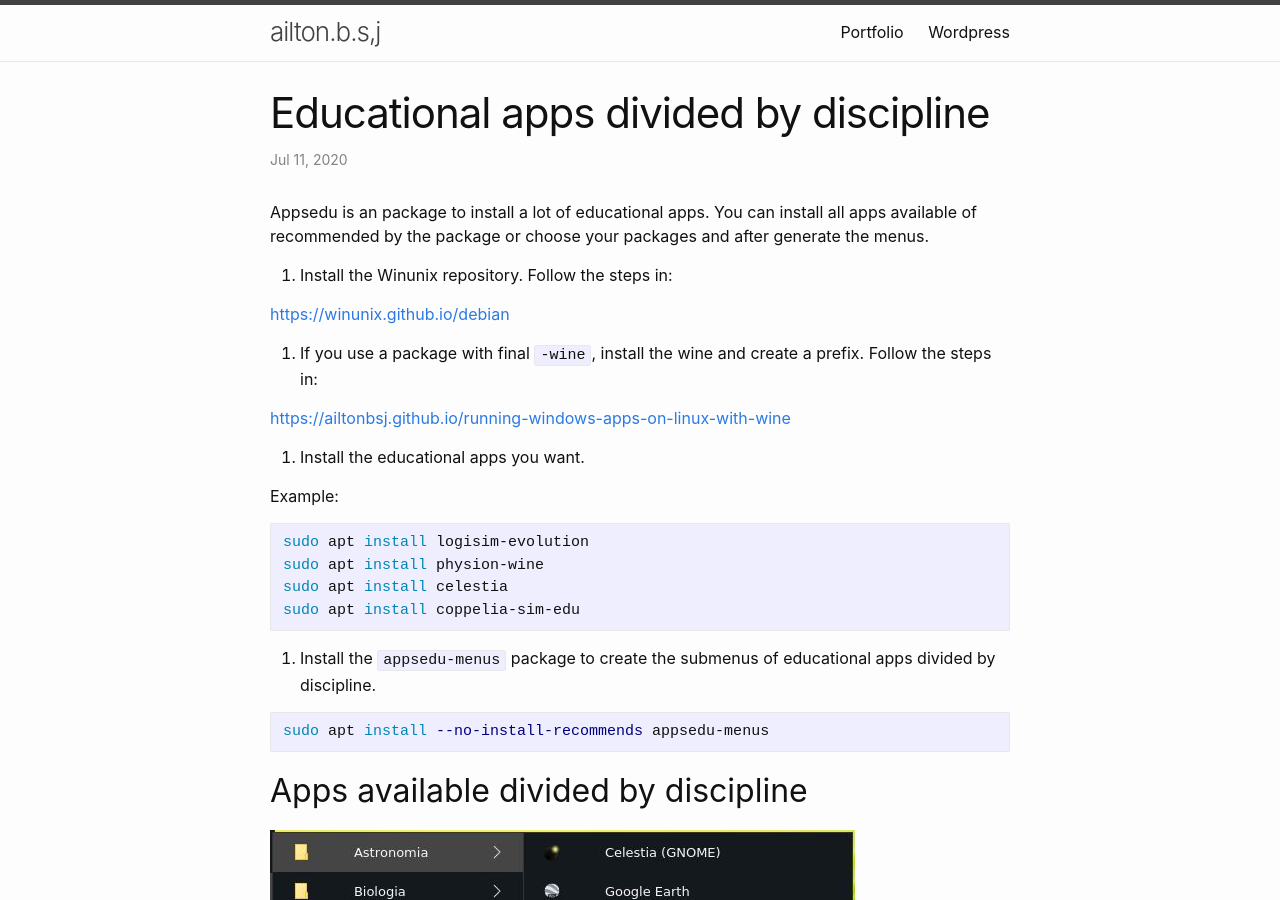
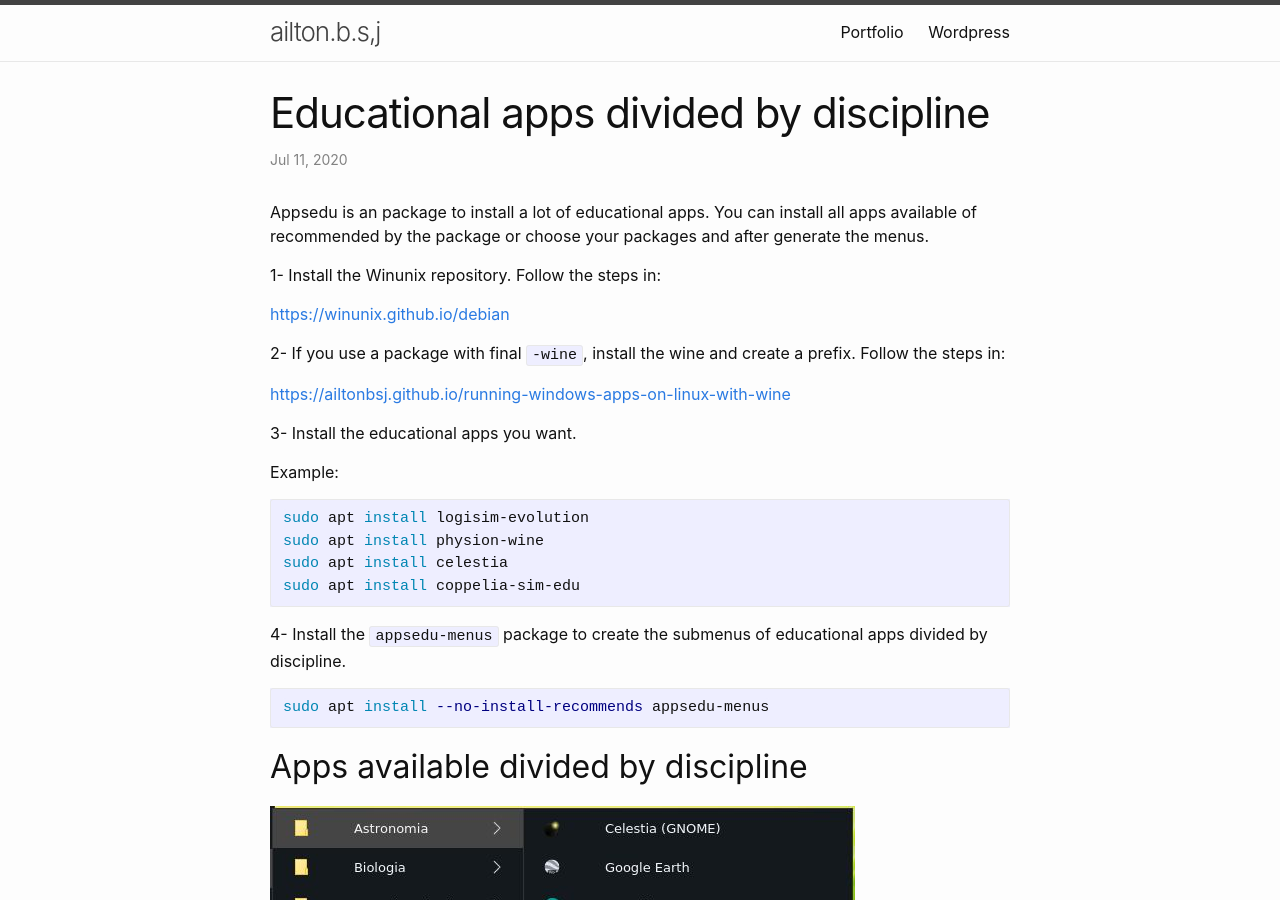
Before and after one commit to ailtonbsj/ailtonbsj.github.io, a Jekyll site: the page built from _posts/2020-07-11-educational-apps-divided-by-discipline.md, in a window 1280 px wide and 900 px high. Built offline with Jekyll 4.4.1, drawn with Linux system fonts in a browser that asks for light colours; comment, search, counter and statistics services are not loaded.

Commit message:
fix text

````diff
--- a/_posts/2020-07-11-educational-apps-divided-by-discipline.md
+++ b/_posts/2020-07-11-educational-apps-divided-by-discipline.md
@@ -7,15 +7,15 @@ categories: tutorial linux debian
 
 Appsedu is an package to install a lot of educational apps. You can install all apps available of recommended by the package or choose your packages and after generate the menus.
 
-1. Install the Winunix repository. Follow the steps in:
+1- Install the Winunix repository. Follow the steps in:
 
 [https://winunix.github.io/debian](https://winunix.github.io/debian)
 
-2. If you use a package with final `-wine`, install the wine and create a prefix. Follow the steps in:
+2- If you use a package with final `-wine`, install the wine and create a prefix. Follow the steps in:
 
 [https://ailtonbsj.github.io/running-windows-apps-on-linux-with-wine](https://ailtonbsj.github.io/running-windows-apps-on-linux-with-wine)
 
-3. Install the educational apps you want.
+3- Install the educational apps you want.
 
 Example:
 
@@ -26,7 +26,7 @@ sudo apt install celestia
 sudo apt install coppelia-sim-edu
 ```
 
-4. Install the `appsedu-menus` package to create the submenus of educational apps divided by discipline.
+4- Install the `appsedu-menus` package to create the submenus of educational apps divided by discipline.
 
 ```bash
 sudo apt install --no-install-recommends appsedu-menus
````
